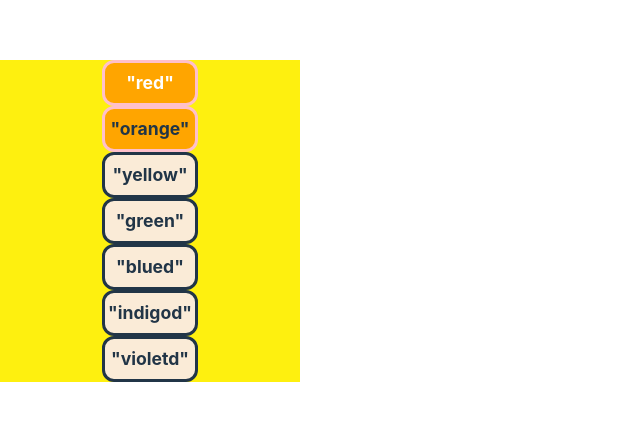
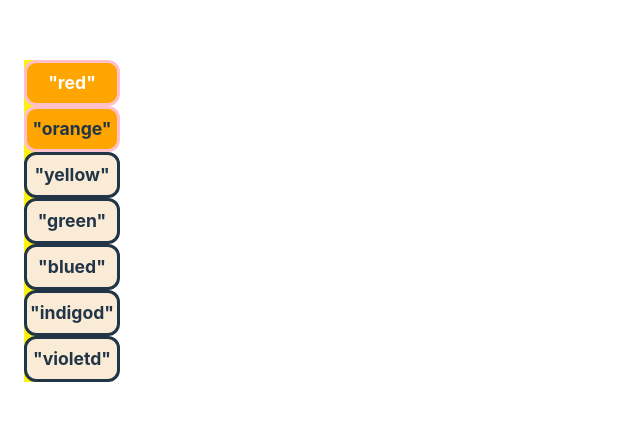
Before and after one commit to lcim/vite-test, a React (Vite) app: page / in a window 1280 px wide. Shown: the part 179-600 px from the top of the page, without its empty margins (0-640 px from the left). Built offline with nearby package versions, Linux system fonts and the light colour scheme.

Commit message:
container width 50%

```diff
--- a/src/index.css
+++ b/src/index.css
@@ -21,7 +21,7 @@
   align-items: center;
   text-align: center;
   margin: auto;
-  width: 300px;
+  width: 50%;
 }
 .box {
   height: 40px;
```
